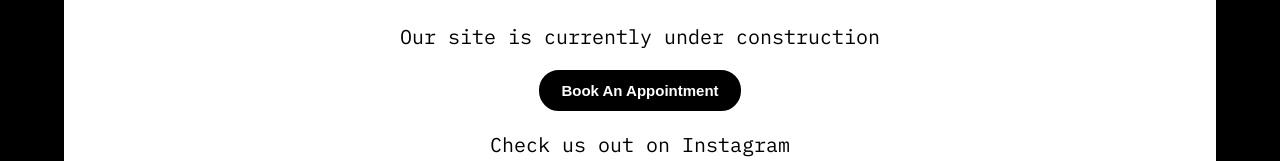
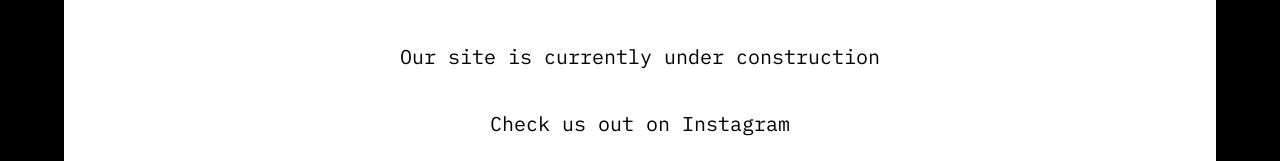
Before and after one commit to gedunlap/material-construct, a React (Create React App) app: page / in a window 1280 px wide. Shown: the part 397-558 px from the top of the page. Built offline with nearby package versions, Linux system fonts and the light colour scheme.

Commit message:
comment out appointments

```diff
--- a/src/App.js
+++ b/src/App.js
@@ -6,7 +6,7 @@ function App() {
       <div className="container">
         <img className="logo" src="https://i.imgur.com/t3cbqzd.png" alt="Material Tampa" />
         <p className="text1">Our site is currently under construction</p>
-        <a href="" target="_blank"><button>Book An Appointment</button></a>
+        {/* <a href="" target="_blank"><button>Book An Appointment</button></a> */}
         <p className="text2">Check us out on Instagram</p>
         <a href="https://www.instagram.com/material.tpa/" target="_blank"><img className="ig" src="https://i.imgur.com/w87mdKt.png" alt="instagram logo" /></a>
         <img className="x" src="https://i.imgur.com/o2Q2xAa.png" alt="Scissors" />
```
